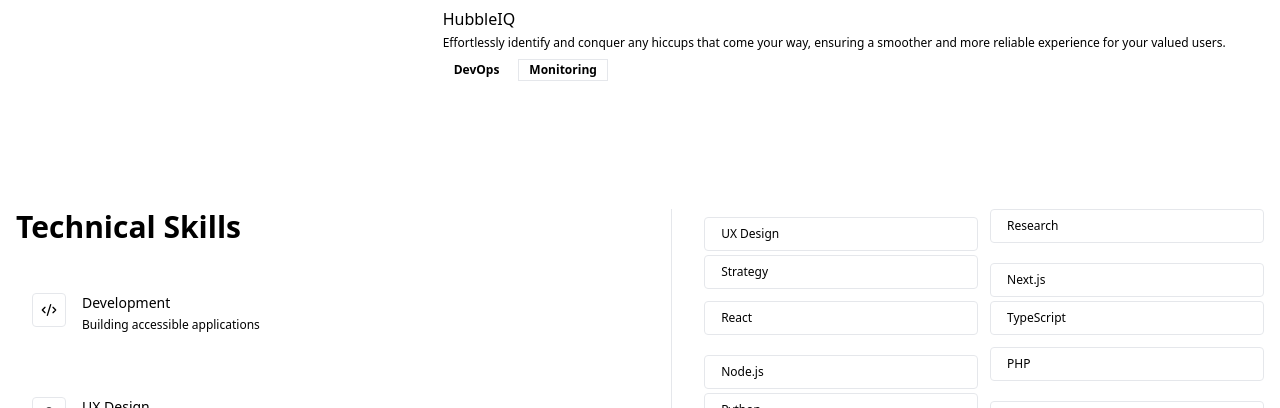
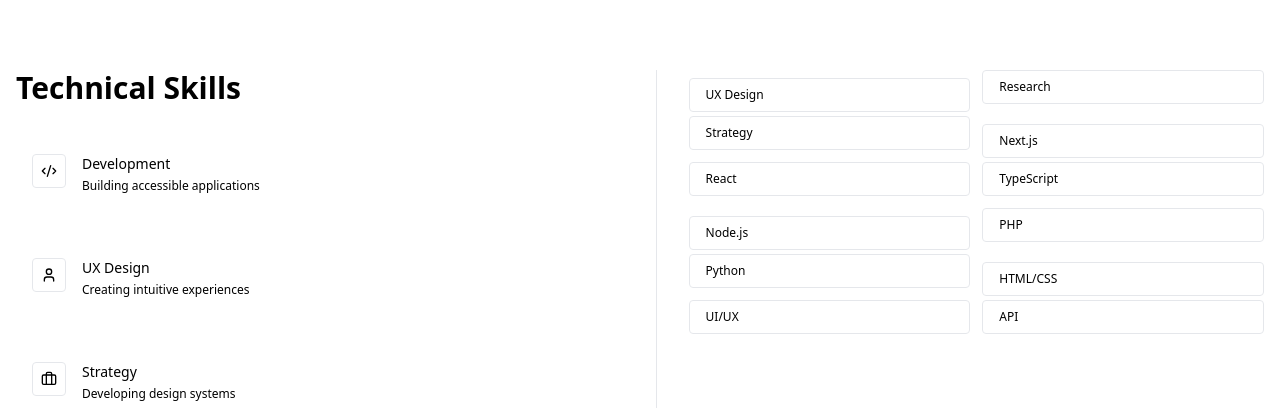
Before and after one commit to Cybvr/portfolio, a Next.js app: page / in a window 1280 px wide. Shown: the part 2392-2800 px from the top of the page. Built offline with nearby package versions, Linux system fonts and the light colour scheme.

Commit message:
Assistant checkpoint: Reduce overall layout spacing
Assistant generated file changes:
- app/page.tsx: Reduce spacing in layout, Reduce spacing in sections, Reduce spacing in skills section

---

User prompt:

the layout in @app/page.tsxis too spaced out ffs!

```diff
--- a/app/page.tsx
+++ b/app/page.tsx
@@ -11,12 +11,12 @@
   return (
     <div className="w-full min-h-screen bg-background text-foreground">
       {/* Hero Section */}
-      <section className="relative min-h-[80vh] overflow-hidden">
+      <section className="relative min-h-[70vh] overflow-hidden">
         <div className="absolute inset-0">
           <div className="absolute top-0 right-0 w-2/3 h-full bg-gradient-to-bl from-accent/20 via-primary/10 to-transparent transform rotate-12 translate-x-1/4 -translate-y-1/4" />
           <div className="absolute bottom-0 left-0 w-1/2 h-full bg-gradient-to-tr from-primary/20 via-accent/10 to-transparent transform -rotate-12 -translate-x-1/4 translate-y-1/4" />
         </div>
-        <div className="container mx-auto px-4 pt-20">
+        <div className="container mx-auto px-4 pt-12">
           <div className="max-w-4xl">
             <div className="flex flex-col md:flex-row gap-8 items-start">
               <div className="w-full md:w-2/3">
@@ -56,9 +56,9 @@
       </section>
 
       {/* Projects Section */}
-      <section className="py-12">
+      <section className="py-8">
         <div className="container mx-auto px-4">
-          <div className="flex flex-col md:flex-row gap-4">
+          <div className="flex flex-col md:flex-row gap-3">
             <div className="w-full md:w-1/3 sticky top-20">
               <h2 className="text-xl font-bold mb-2">
                 Selected Work
@@ -95,10 +95,10 @@
       </section>
 
       {/* Skills Section */}
-      <section className="py-20 relative">
+      <section className="py-12 relative">
         <div className="absolute inset-0 bg-gradient-to-b from-transparent via-accent/5 to-transparent" />
         <div className="container mx-auto px-4 relative">
-          <div className="flex flex-col md:flex-row gap-16">
+          <div className="flex flex-col md:flex-row gap-8">
             <div className="w-full md:w-1/2">
               <h2 className="text-2xl md:text-3xl font-bold mb-8">
                 Technical Skills
```
